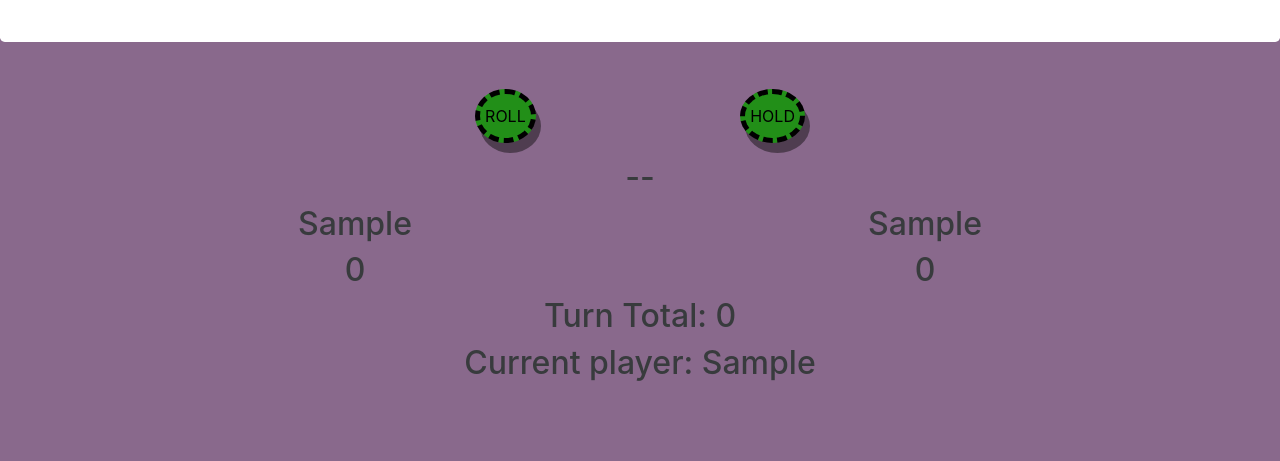
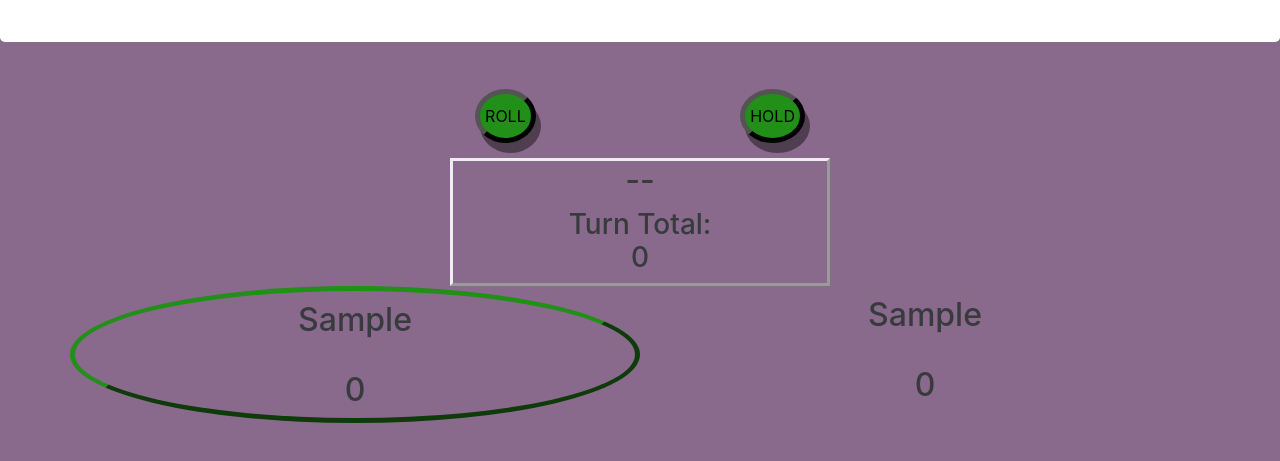
Before and after one commit to BenB-C/pig-dice-with-webpack, a plain HTML site: page index.html in a window 1280 px wide. Both pictures are taken after typing "Sample", "Sample" into the empty fields and a click on the button "Submit". Shown: the part 323-784 px from the top of the page. Drawn offline with nearby package versions, Linux system fonts and the light colour scheme.

Commit message:
Create borders, rows and columns, highlight current player, and shake dice number

```diff
--- a/css/styles.css
+++ b/css/styles.css
@@ -8,26 +8,31 @@ body {
   width: 75px;
 }
 
-#game, #pig {
+#game-div, #pig {
   display: none;
+}
+.col-md-4 {
+display: block;
+ margin: auto;
+ border-style: outset;
 }
 
 #roll, #hold {
   margin: 15px 100px;
   border-radius: 100%;
   border-width: 5px;
-  border-style: dashed;
+  border-style: outset;
   box-shadow: 5px 10px rgb(79, 61, 80);
   padding: 10px 5px;
   background-color: #228f18;
 }
 
 #roll {
-  cursor: url("../img/die-icon.cur"), pointer;
+  cursor: url("../img/die.png"), pointer;
 }
 
 #hold {
-  cursor: url("../img/die-icon.cur"), pointer;
+  cursor: url("../img/piggybank.png"), pointer;
 }
 
 #pig {
@@ -48,3 +53,14 @@ body {
   background-color: white;
   color: #383B3D;
 }
+
+.current-player {
+  border-radius: 100%;
+  border-width: 5px;
+  border-style: outset;
+  border-color: #228f18;
+}
+
+#player0display, #player1display {
+  padding-top: 10px;
+}
--- a/index.html
+++ b/index.html
@@ -4,6 +4,7 @@
   <link rel="stylesheet" href="css/bootstrap.css" type="text/css">
   <link rel="stylesheet" href="css/styles.css" type="text/css">
   <script src="js/jquery-3.4.1.js"></script>
+  <script src="https://code.jquery.com/ui/1.12.1/jquery-ui.js" integrity="sha256-T0Vest3yCU7pafRw9r+settMBX6JkKN06dqBnpQ8d30=" crossorigin="anonymous"></script>
   <script src="js/scripts.js"></script>
   <meta charset="utf-8">
   <title>Pig Dice</title>
@@ -17,43 +18,42 @@
   </div>
   <form class="names" action="index.html" method="post">
     <label for="player0">Player 1: </label>
-    <input type="text" name="player0" id="playerOne" value="">
-    <label for="player1">player 2: </label>
-    <input type="text" name="player1" id="playerTwo" value="">
+    <input type="text" name="player0" id="playerOne" placeholder="Enter Name">
+    <label for="player1">Player 2: </label>
+    <input type="text" name="player1" id="playerTwo" placeholder="Enter Name">
     <button type="submit" id="nameSubmit" name="button">Submit</button>
   </form>
-  <div id="game" class="container">
+  <div id="game-div" class="container">
     <form class="" action="index.html" method="post">
       <button type="button" id="roll">ROLL</button>
       <button type="button" id="hold">HOLD</button>
     </form>
+    <div class="row">
+      <div class="col-md-4">
+      <div id="die-roll">
+        <h2><span id="die-number">--</span></h2>
+      </div>
+      <h3>Turn Total:<br><span id="turn-score">0</span></h3>
+    </div></div>
     <div>
-      <h2><span id="die-number">--</span></h2>
       <div class="row">
-        <div class="col-md-6">
-          <h2><span id="player0name">Player 1</span></h2>
-        </div>
-        <div class="col-md-6">
-          <h2><span id="player1name">Player 2</span></h2>
-        </div>
-      </div>
-      <div class="row">
-        <div class="col-md-6">
+        <div id="player0display" class="col-md-6">
+          <h2><span id="player0name">Player 1</span></h2><br>
           <h2><span id="player0-score">0</span></h2>
         </div>
-        <div class="col-md-6">
+        <div id="player1display" class="col-md-6">
+          <h2><span id="player1name">Player 2</span></h2><br>
           <h2><span id="player1-score">0</span></h2>
         </div>
       </div>
-      <h2>Turn Total: <span id="turn-score">0</span></h2>
-      <h2>Current player: <span id="current-player"></span></h2>
+      <!-- <h2>Current player: <span id="current-player"></span></h2> -->
     </div>
   </div>
   <div class="jumbotron" id="pig">
     <!-- <div class="pig"> -->
-      <h2> GOOD JOB!!!</h2>
-      <h1><span id="winner"></span> WON!!!</h1>
-      <button id="refresh" type="button"  onClick="refreshPage()">Play Again?</button>
+    <h2> GOOD JOB!!!</h2>
+    <h1><span id="winner"></span> WON!!!</h1>
+    <button id="refresh" type="button"  onClick="refreshPage()">Play Again?</button>
     <!-- </div> -->
   </div>
 </body>
--- a/js/scripts.js
+++ b/js/scripts.js
@@ -14,7 +14,9 @@ $(document).ready(function() {
     $("#current-player").text(game.currentPlayer.name);
     $("#player0name").text(player1Input);
     $("#player1name").text(player2Input);
-    $("#game").fadeIn();
+    hightlightCurrentPlayer(game);
+
+    $("#game-div").fadeIn();
     $(".names").fadeOut();
   })
 
@@ -23,7 +25,9 @@ $(document).ready(function() {
     $("#die-number").text(game.die.number);
     $("#turn-score").text(game.turnTotal);
     if (game.die.number === 1) {
+      $("#die-roll").effect("shake");
       $("#current-player").text(game.currentPlayer.name);
+      hightlightCurrentPlayer(game);
     }
   });
 
@@ -35,10 +39,11 @@ $(document).ready(function() {
     $("#die-number").text("--");
     if (game.currentPlayer.score >= game.maxScore) {
       $("#winner").text(game.currentPlayer.name.toUpperCase());
-      $("#game").hide();
+      $("#game-div").hide();
       $("#pig").show();
     } else {
       game.changePlayers();
+      hightlightCurrentPlayer(game);
       $("#current-player").text(game.currentPlayer.name);
     }
   });
@@ -47,6 +52,13 @@ $(document).ready(function() {
 
 function refreshPage() {
   window.location.reload();
+}
+
+function hightlightCurrentPlayer(currentGame) {
+  // $(`#player${game.playerUpIndex}name`).addClass("current-player");
+  $("#player" + currentGame.playerUpIndex + "display").addClass("current-player");
+  var otherPlayerIndex = (currentGame.playerUpIndex + 1) % currentGame.players.length;
+  $("#player" + otherPlayerIndex + "display").removeClass("current-player");
 }
 
 // Business Logic
```
Also changed, not shown: img/die-icon.jpeg (deleted), img/die.png (added), img/piggybank.png, 2 other files.
